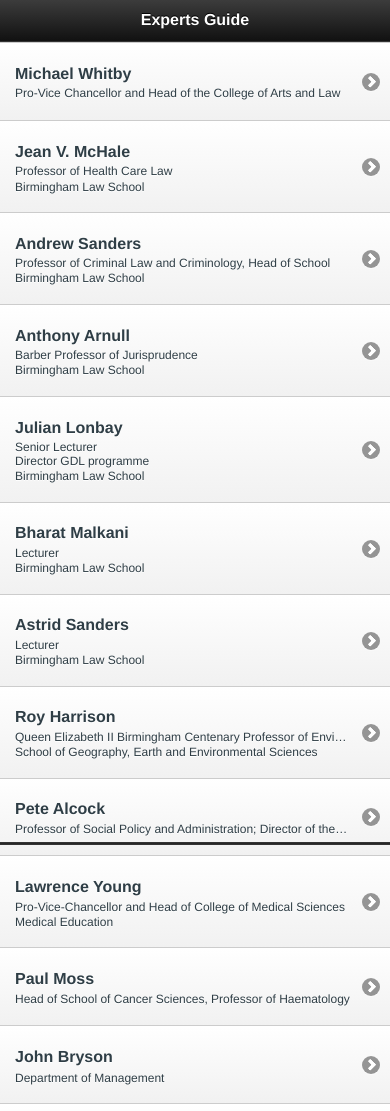
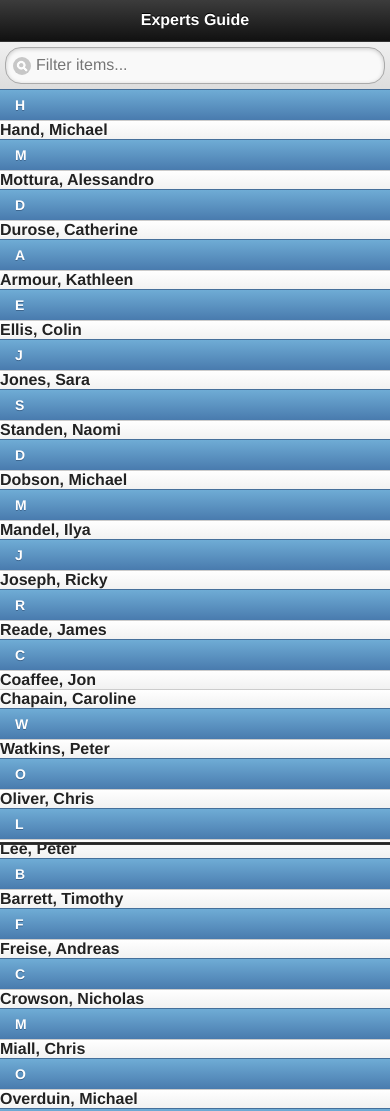
Before and after one commit to unibirmingham/media_experts, a plain HTML site: page MediaExperts/index.html in a window 390 px wide. Shown: the top 1111 px of the page. Drawn offline with Linux system fonts and the light colour scheme; some packages are replaced by stand-ins of ours.

Commit message:
Changes made by Jonathan Winterbourn (jonwinterbourn@googlemail.com).

```diff
--- a/MediaExperts/index.html
+++ b/MediaExperts/index.html
@@ -27,7 +27,7 @@
 			<!--Content-->
 			<div data-role="content">
 <!--				<input type="search" name="search" id="search-basic" value="" />  -->
-				<ul data-role="listview" class="expert-list ui-listview">
+				<ul data-role="listview" class="expert-list ui-listview" data-autodividers="true" data-filter="true">
 
 				</ul>
 
@@ -79,9 +79,6 @@
 						<li>
 						<a href="#" data-icon="arrow-l" data-iconpos="left" data-rel="back">Back</a>
 						</li>
-                        <li>
-                            <a href="log.html" data-icon="grid" data-iconpos="left">Log</a>
-                        </li>
 						<!--
                         <li>
 						<a href="#" data-icon="search" data-iconpos="left">Search</a>
--- a/MediaExperts/scripts/main.js
+++ b/MediaExperts/scripts/main.js
@@ -28,21 +28,16 @@ function populateExpertList(){
 	var items = []
 	var expertList = $('body').data('expertList')
 	$.each(expertList, function(key, expert) {
-		items.push(
-			'<li data-expert-id="' + expert.Id  +'" data-corners="false" data-shadow="false" data-iconshadow="true" data-wrapperels="div" data-icon="arrow-r" data-iconpos="right" data-theme="c" class="ui-btn ui-btn-icon-right ui-li-has-arrow ui-li ui-btn-up-c">' +
-			'<div class="ui-btn-inner ui-li">' +
-			'<div class="ui-btn-text">' +
-			'<a href="#expert" class="ui-link-inherit" data-transition="slide">' +
-			'<h3 class="ui-li-heading">' + expert.FirstName + " " + expert.LastName + '</h3>' +
-			'<p class="ui-li-desc">' + expert.JobTitles + '</p>' +
-			'<p class="ui-li-desc">' + expert.Department + '</p>' +
-			'</a>' +
-			'</div>' +
-			'<span class="ui-icon ui-icon-arrow-r ui-icon-shadow">&nbsp;</span>' +
-			'</div>' +
-			'</li>');
+		items.push('<li data-expert-id="' + expert.Id  +'" data-fullname="' + expert.LastName + expert.FirstName + '" data-corners="false" data-shadow="false" data-iconshadow="true" data-wrapperels="div" data-icon="arrow-r" data-iconpos="right" data-theme="c" class="ui-btn ui-btn-icon-right ui-li-has-arrow ui-li ui-btn-up-c">' + expert.LastName + ", " + expert.FirstName + '</li>');
+
 	});
 	$('.expert-list').html(items.join(''));
+    $('.expert-list li').sort(function(a,b){
+        return new String($(a).attr("data-fullname")) < new String($(b).attr("data-fullname"));
+    }).each(function(){
+        $(".expert-list").prepend(this);
+    })
+    $('.expert-list').listview('refresh');
 }
 
 
```
Also changed, not shown: MediaExperts/expert_list.json.
